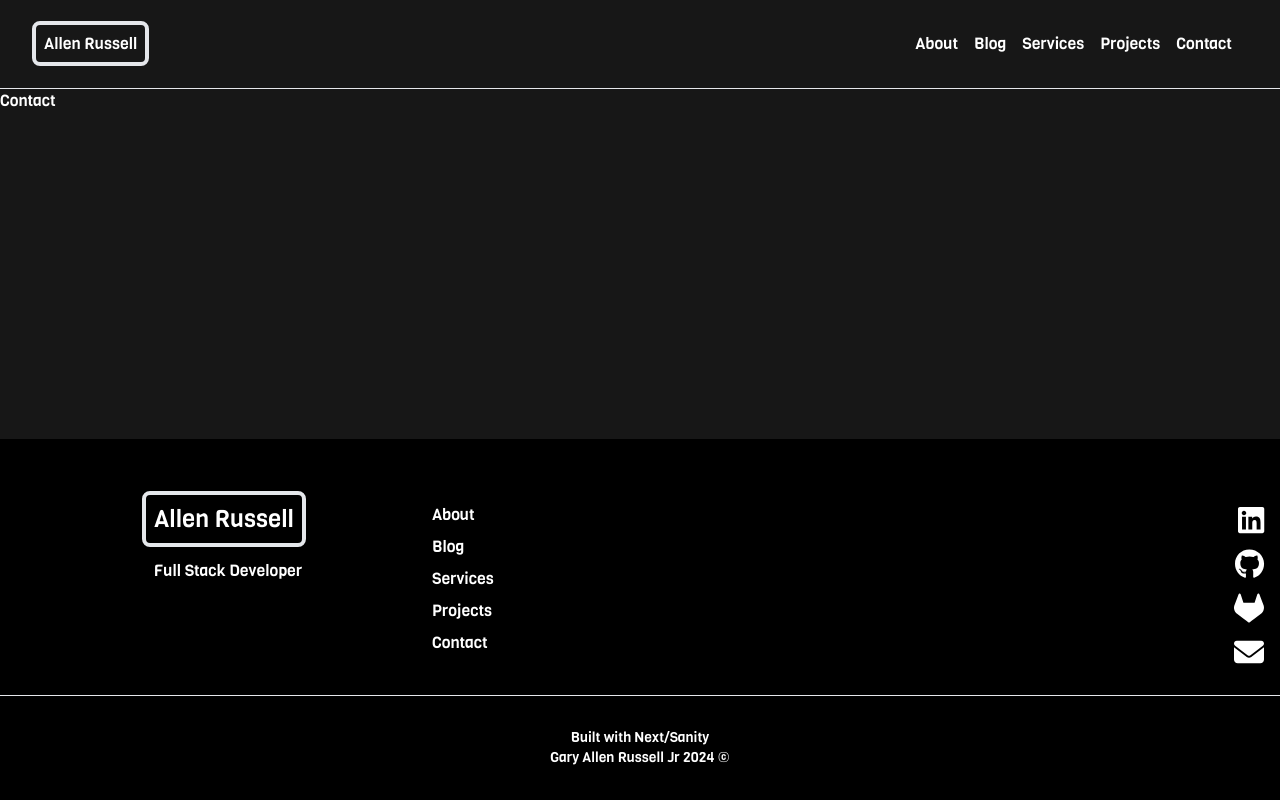
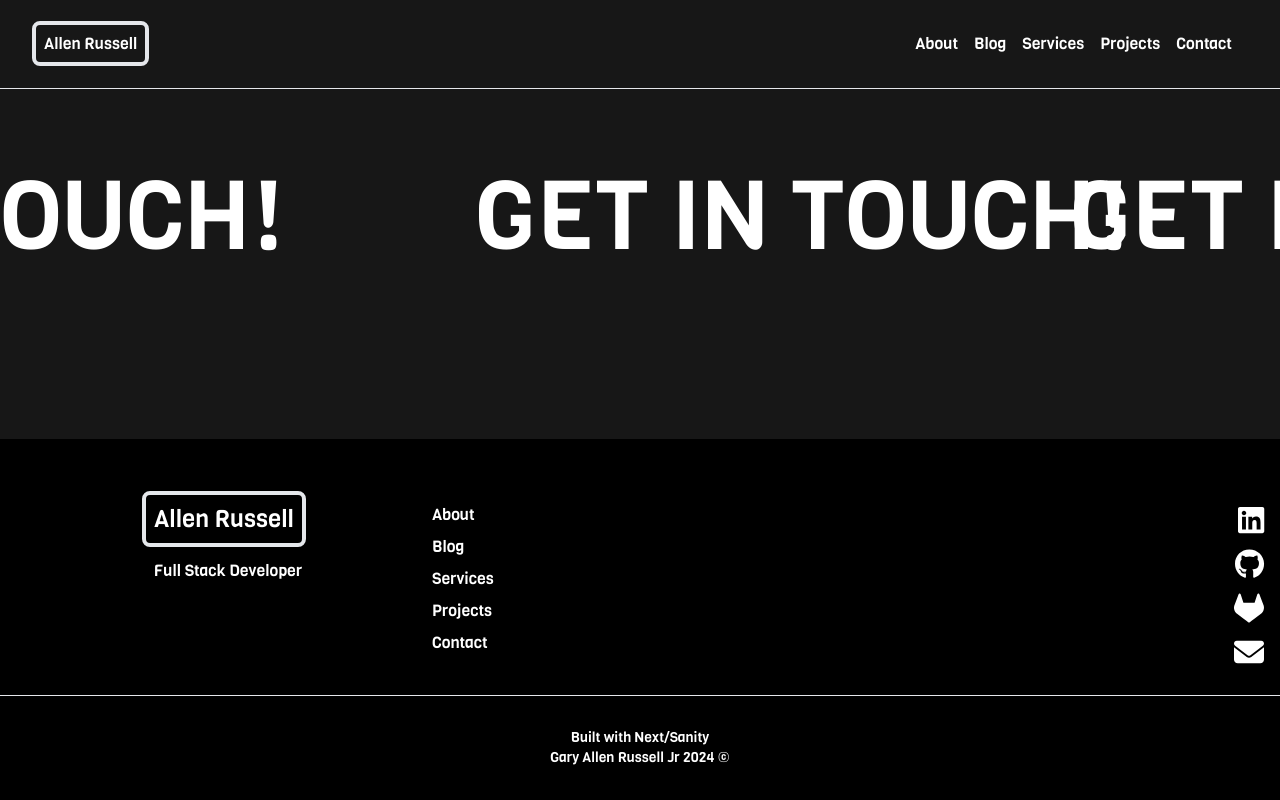
Before and after one commit to garussell/artist_profile, a Next.js app: page /contact in a window 1280 px wide. Built offline with nearby package versions, Linux system fonts and the light colour scheme.

Commit message:
get in touch banner animation

```diff
--- a/app/contact/page.tsx
+++ b/app/contact/page.tsx
@@ -1,7 +1,18 @@
-
+import React from 'react'
 
 export default function Contact() {
   return (
-    <h1>Contact</h1>
+    <div>
+      <section className="relative flex w-full mt-20 overflow-hidden">
+        <div className="flex w-full animate-marquee whitespace-nowrap gap-40">
+          <p className="text-8xl font-bold text-white mx-4">GET IN TOUCH!</p>
+          <p className="text-8xl font-bold text-white mx-4">GET IN TOUCH!</p>
+        </div>
+        <div className="flex w-full animate-marquee whitespace-nowrap ml-40 gap-40">
+          <p className="text-8xl font-bold text-white mx-4">GET IN TOUCH!</p>
+          <p className="text-8xl font-bold text-white mx-4">GET IN TOUCH!</p>
+        </div>
+      </section>
+    </div>
   )
 }
--- a/app/page.tsx
+++ b/app/page.tsx
@@ -49,7 +49,7 @@ export default async function Home() {
             ))}
           </div>
           <div className="flex justify-center text-center ml-12">
-            <div className="mr-12 border-2 p-3 rounded-lg bg-white text-black hover:bg-gray-200 duration-500"><Link href="/about">Learn More</Link></div>
+            <div className="mr-12 border-2 p-3 rounded-lg bg-white text-black hover:bg-black hover:text-white duration-500"><Link href="/about">Learn More</Link></div>
             <div className="border-4 p-2 rounded-lg hover:bg-gray-200 hover:text-black duration-500"><Link href="/contact">Contact</Link></div>
           </div>
         </section>
--- a/package.json
+++ b/package.json
@@ -18,7 +18,7 @@
     "@sanity/image-url": "^1.1.0",
     "@sanity/vision": "^3.61.0",
     "@tailwindcss/typography": "^0.5.15",
-    "next": "14.2.15",
+    "next": "^15.0.3",
     "next-sanity": "^9.5.5",
     "react": "^18",
     "react-dom": "^18",
--- a/tailwind.config.ts
+++ b/tailwind.config.ts
@@ -17,7 +17,16 @@ const config: Config = {
         bowlby: ["Bowlby One SC", "sans-serif"],
         viga: ["Viga", "sans-serif"],
       },
-      typography: (theme: (path: string) => any) => ({
+      animation: {
+        marquee: "marquee 10s linear infinite",
+      },
+      keyframes: {
+        marquee: {
+          "0%": { transform: "translateX(0)" },
+          "100%": { transform: "translateX(-55%)" },
+        },
+      },
+      typography: (theme: (path: string) => string) => ({
         DEFAULT: {
           css: {
             'h1, h2, h3, h4, h5, h6, p, li, strong': {
@@ -43,7 +52,7 @@ const config: Config = {
               fontSize: theme('fontSize.xl'),
             },
             p: {
-              fontFamily: theme('fontFamily.viga').join(','),
+              fontFamily: theme('fontFamily.viga'),
               fontWeight: theme('fontWeight.normal'),
             },
           }
```
Also changed, not shown: 1 other file (tests, documents, lock files or other folders).
